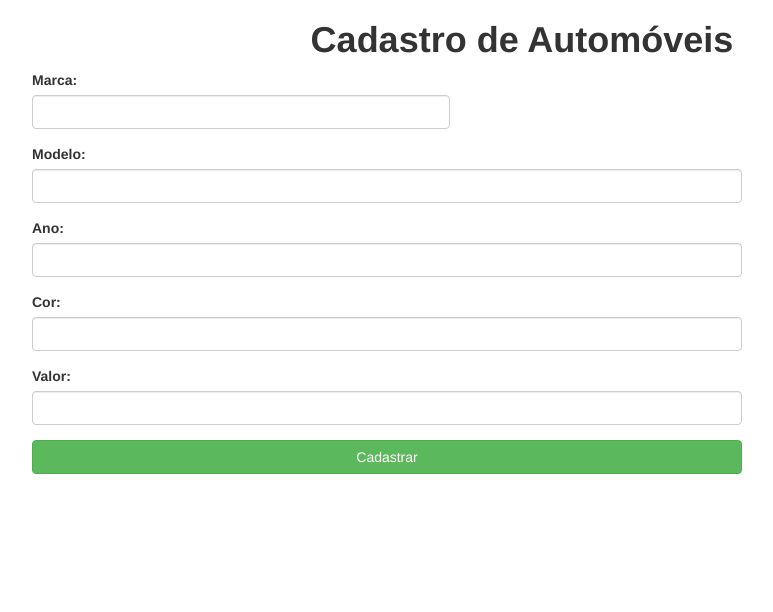
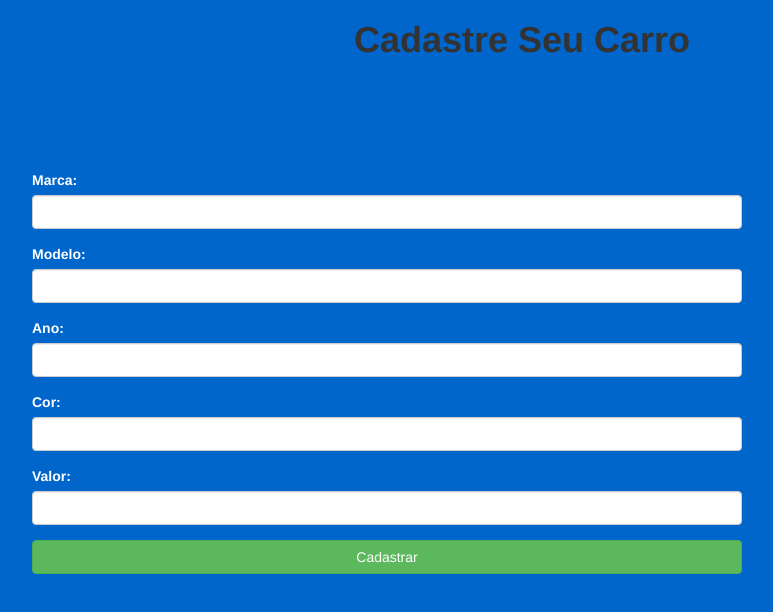
Before and after one commit to 01marcos/appCadastrarCarro, a website: page www/index.html in a window 1280 px wide. Shown: the whole page, without its empty margins (128-901 px from the left). Drawn offline with Linux system fonts and the light colour scheme.

Commit message:
Adicionei inputs para o cadastro, realizei a ligação do aplicativo com o banco de dados e adicionei uma cor ao app.

```diff
--- a/www/css/style.css
+++ b/www/css/style.css
@@ -1,17 +1,18 @@
 label{
   font-size: 100%;
+  color: white;
 
 }
 body{
   margin-left:  20px;
-
+  background-color: #0066cc;
 }
 
 div{
   margin-left: 40px;
 
-
 }
 container{
     margin-top: 20px;
+
 }
--- a/www/index.html
+++ b/www/index.html
@@ -18,12 +18,12 @@
 </head>
 <body>
   <center>
-  <h1><b>Cadastro de Automóveis</b></h1>
+  <h1><b>Cadastre Seu Carro</b></h1>
   </center>
 
   <div class="container">
-    <div class="row">
-      <div class="col-xs-5">
+    <div class="row" style="margin-top:100px;">
+      <div class="col-xs-8">
         <div class="form-group">
           <label for="">Marca:</label>
           <input type="text" class="form-control" id="marca">
```
